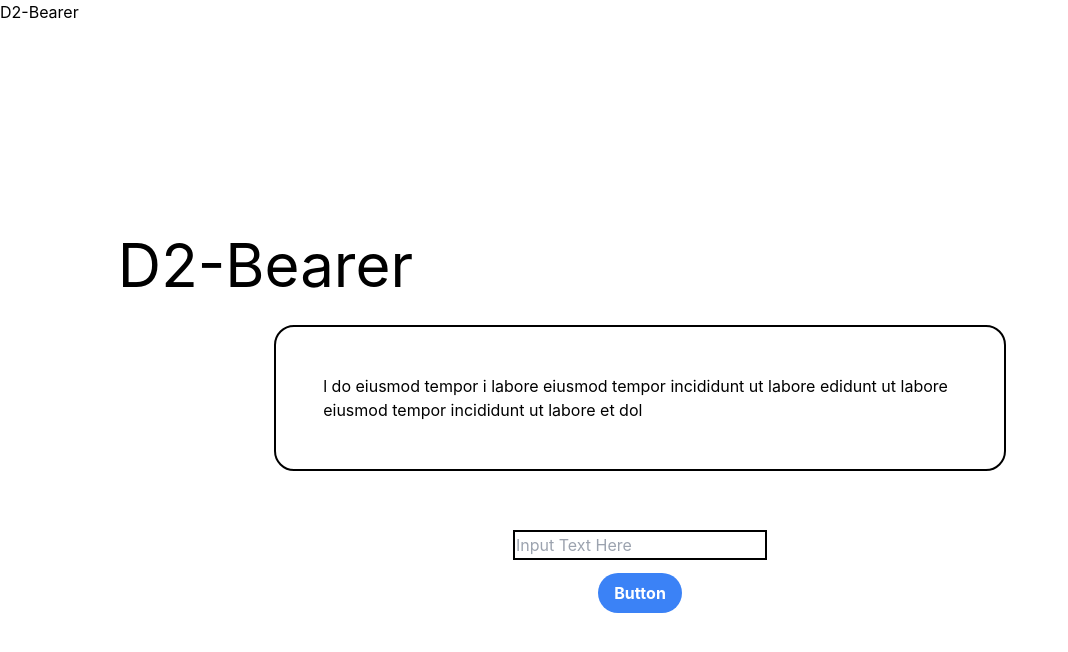
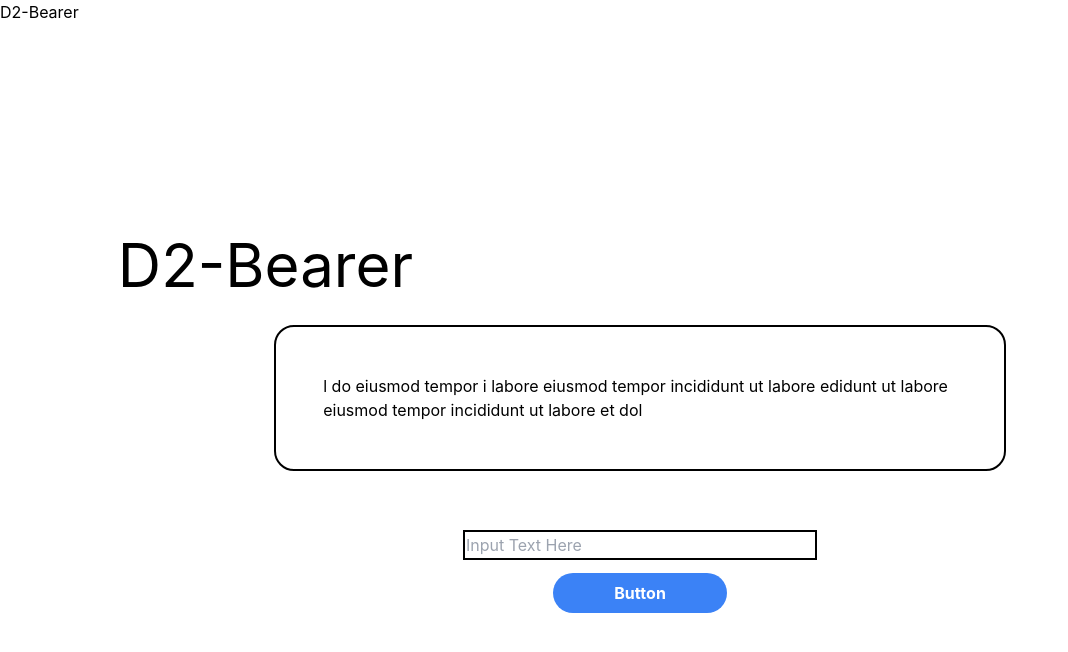
Before and after one commit to tlstommy/d2bearer, a React (Create React App) app: page / in a window 1280 px wide. Shown: the top 652 px of the page, without its empty margins (0-1068 px from the left). Built offline with nearby package versions, Linux system fonts and the light colour scheme.

Commit message:
sizing fixed?

```diff
--- a/src/components/Button.js
+++ b/src/components/Button.js
@@ -1,6 +1,6 @@
 export default function Button() {
     return (
-    <button class="bg-blue-500 hover:bg-blue-700 text-white font-bold py-2 px-4 rounded-full">
+    <button class="bg-blue-500 hover:bg-blue-700 text-white font-bold py-2 px-4 rounded-full w-1/6">
         Button
     </button>
     );
--- a/src/components/TextInput.js
+++ b/src/components/TextInput.js
@@ -1,8 +1,8 @@
 //textinput
 export default function TextInput() {
     return (
-        <div className="">
-            <input className="textInputBox" type="text" id="textInput" name="textInput" placeholder="Input Text Here"></input>
-        </div>
+
+        <input className="textInputBox w-1/3" type="text" id="textInput" name="textInput" placeholder="Input Text Here"></input>
+
     );
 }
--- a/src/index.css
+++ b/src/index.css
@@ -25,6 +25,7 @@ code {
   outline-offset: 16px;
   border-radius: 0.125rem;
   margin: 3rem;
+
 }
 
 .textInputBox {
@@ -32,6 +33,7 @@ code {
   outline: 2px solid black;
   outline-offset: 1px;
   margin-top: 2rem;
+
 }
 
 button{
```
